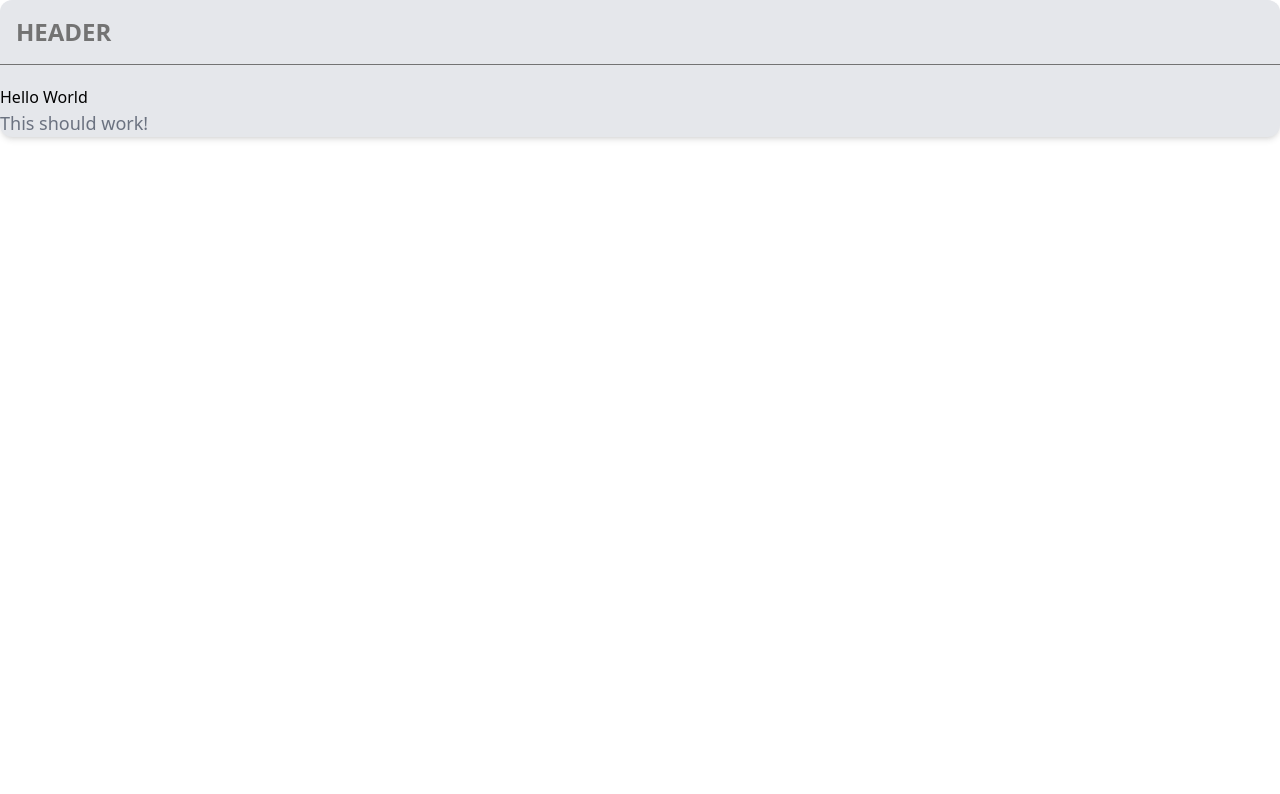
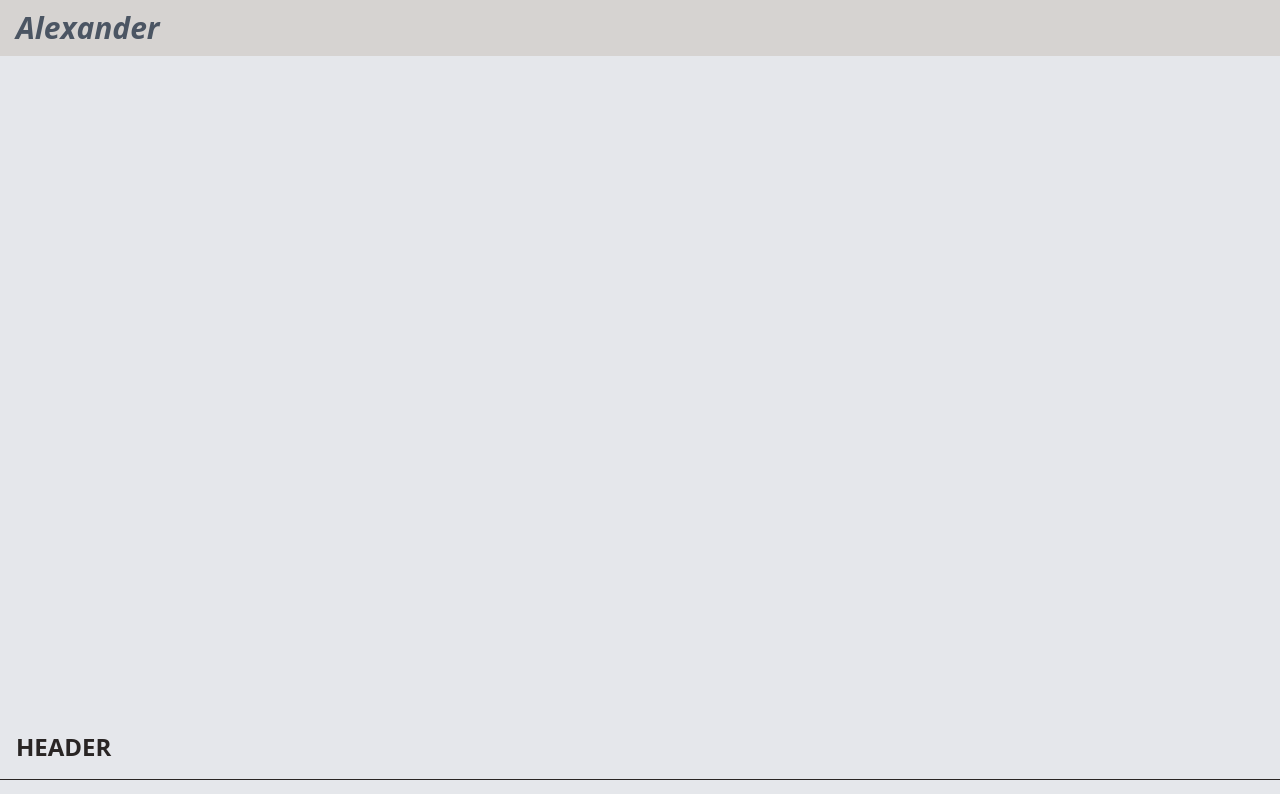
Before and after one commit to pseudoDjnn/react-portfolio, a React (Create React App) app: page / in a window 1280 px wide. Shown: the top 794 px of the page. Built offline with nearby package versions, Linux system fonts and the light colour scheme.

Commit message:
added boilerplate for navigation component for visualization purpose

```diff
--- a/src/App.js
+++ b/src/App.js
@@ -1,18 +1,17 @@
-import React from "react";
+import React, { useState } from "react";
 import Header from "./components/Header";
-// import Navigation from "./Navigation";
+import Nav from "./components/Nav";
 // import Project from "./Project";
 // import Footer from "./Footer";
 
 function App() {
+  // ADD useState FOR CURRENT SELECTION
+  const [currentState, setCurrentState] = useState();
+
   return (
-    <div className="container mx-auto bg-gray-200 rounded-xl shadow-md">
-      <Header className="text-3xl text-gray-700 fornt-bold mb-5">
-        {" "}
-        Welcome
-      </Header>
-      <h1>Hello World</h1>
-      <p className="text-gray-500 text-lg">This should work!</p>
+    <div className="bg-gray-200 dark:bg-gray-800 flex flex-col min-h-screen justify-between">
+      <Nav currentState={currentState} setCurrentState={setCurrentState} />
+      <Header currentState={currentState}></Header>
     </div>
   );
 }
--- a/src/components/Header/index.js
+++ b/src/components/Header/index.js
@@ -5,8 +5,8 @@ function Header() {
     <div className="flex pb-5">
       <div className="flex flex-col w-full flex-grow">
         <div className="container mx-auto flex flex-col flex-grow">
-          <div className="flex w-full p-4 border-b border-neutral-500 dark:border-indigo-800">
-            <h2 className="text-2xl font-bold text-neutral-500 dark:text-indigo-800">
+          <div className="flex w-full p-4 border-b border-stone-800 dark:border-stone-500">
+            <h2 className="text-2xl font-bold text-stone-800 dark:text-stone-500">
               HEADER
             </h2>
           </div>
--- /dev/null
+++ b/src/components/Nav/index.js
@@ -0,0 +1,19 @@
+import React from "react";
+
+function Nav() {
+  return (
+    <nav className="bg-stone-300 border-stone-200 px-2 sm:px-4 py-2.5 dark:bg-gray-800">
+      <div className="container flex flex-wrap justify-between items-center mx-auto">
+        <a href="/" className="flex items-center">
+          <i>
+            <span className="self-center text-3xl font-semibold whitespace-nowrap dark:text-stone-500 text-gray-600">
+              Alexander
+            </span>
+          </i>
+        </a>
+      </div>
+    </nav>
+  );
+}
+
+export default Nav;
```
Also changed, not shown: src/components/Navigation/index.js (deleted).
